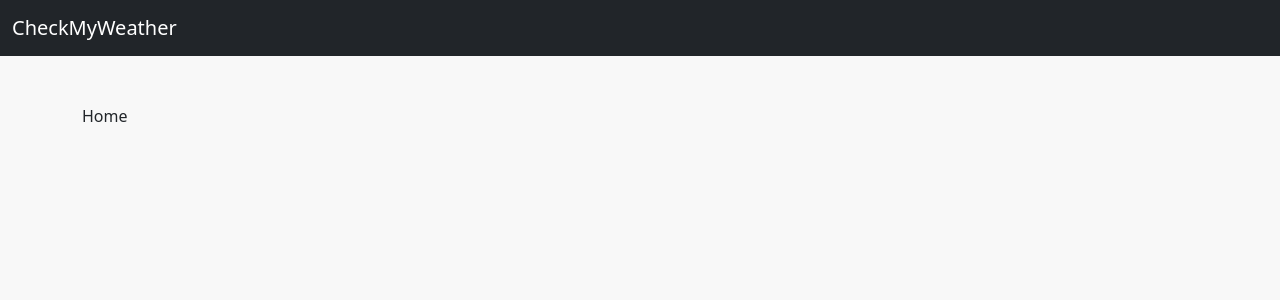
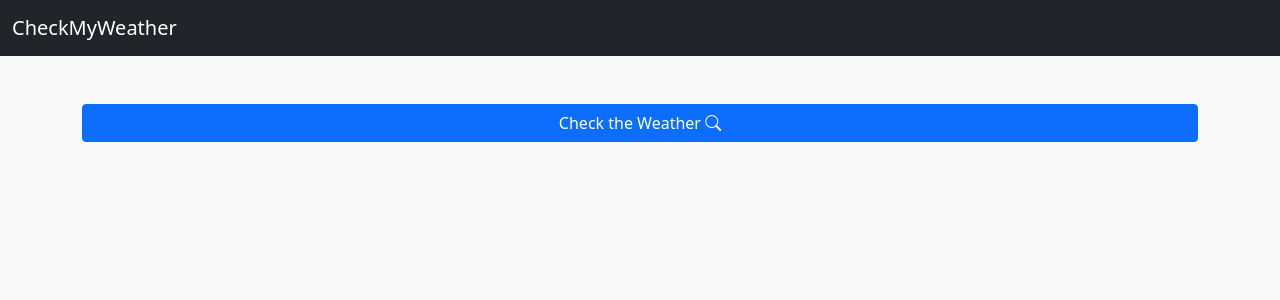
Before and after one commit to renanpontez/check-my-weather, a React (Create React App) app: page / in a window 1280 px wide. Shown: the top 300 px of the page. Built offline with nearby package versions, Linux system fonts and the light colour scheme.

Commit message:
Go to search button fix

```diff
--- a/src/pages/history/index.js
+++ b/src/pages/history/index.js
@@ -4,6 +4,7 @@ import { Button, Col, Row } from "reactstrap";
 import CityCard from "../../components/CityCard";
 import SectionTitle from "../../components/SectionTitle";
 import { DashboardContext } from "../../contexts/DashboardContext";
+import { ROUTE_SEARCH } from "../../utils/routes";
 
 const HistoryPage = memo(({ numberOfItems = 10 }) => {
   const { citiesSearched } = useContext(DashboardContext);
@@ -16,7 +17,7 @@ const HistoryPage = memo(({ numberOfItems = 10 }) => {
         </Col>
         {numberOfItems === 10 && (
           <Col xs="2">
-            <Link to="/search">
+            <Link to={ROUTE_SEARCH}>
               <Button className="w-100" color="primary">
                 New search <i className="bi bi-search ml-5"></i>
               </Button>
--- a/src/pages/home/index.js
+++ b/src/pages/home/index.js
@@ -1,7 +1,20 @@
+import { useContext } from "react";
+import { Link } from "react-router-dom";
+import { Button } from "reactstrap";
+import { DashboardContext } from "../../contexts/DashboardContext";
+import { ROUTE_SEARCH } from "../../utils/routes";
 import "./index.css";
 
 const HomePage = () => {
-  return <div className="App">Home</div>;
+  return (
+    <div className="App">
+      <Link to={ROUTE_SEARCH}>
+        <Button className="w-100" color="primary">
+          Check the Weather <i className="bi bi-search ml-5"></i>
+        </Button>
+      </Link>
+    </div>
+  );
 };
 
 export default HomePage;
```
